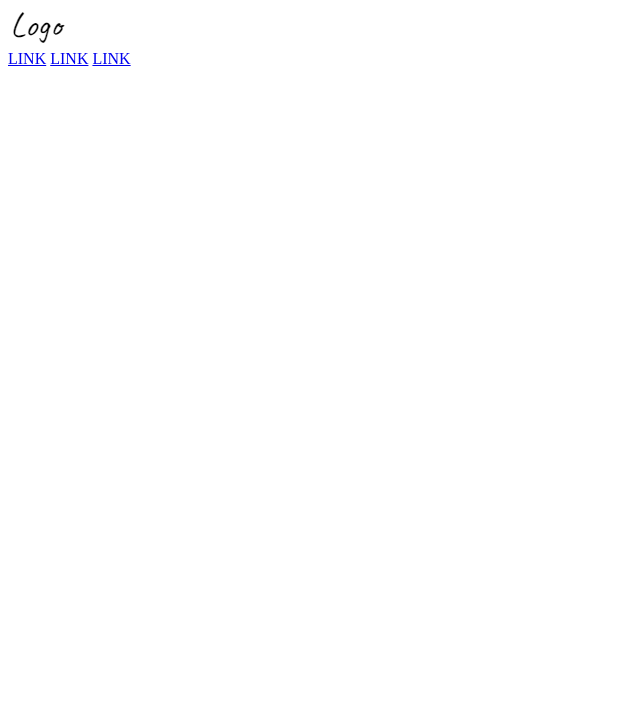
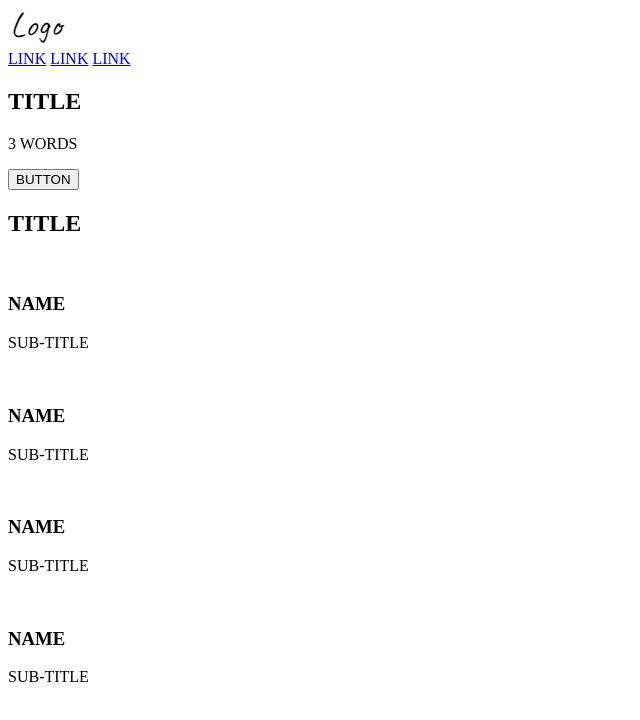
Before and after one commit to 21Kgold/holbertonschool-web-development, a plain HTML site: page html_advanced/index.html in a window 1280 px wide. Shown: the whole page, without its empty margins (0-640 px from the left). Drawn offline with Linux system fonts and the light colour scheme.

Commit message:
Banner Update

```diff
--- a/html_advanced/index.html
+++ b/html_advanced/index.html
@@ -13,5 +13,39 @@
             <a href="https://www.holbertonschool.com">LINK</a>
         </div>
     </header>
+    <main>
+        <section>
+            <div>
+                <h1>TITLE</h1>
+                <p>3 WORDS</p>
+                <button>BUTTON</button>
+            </div>
+            <div>
+                <h2>TITLE</h2>
+                <div>
+                    <div>
+                        <img />
+                        <h3>NAME</h3>
+                        <p>SUB-TITLE</p>
+                    </div>
+                    <div>
+                        <img />
+                        <h3>NAME</h3>
+                        <p>SUB-TITLE</p>
+                    </div>
+                    <div>
+                        <img />
+                        <h3>NAME</h3>
+                        <p>SUB-TITLE</p>
+                    </div>
+                    <div>
+                        <img />
+                        <h3>NAME</h3>
+                        <p>SUB-TITLE</p>
+                    </div>
+                </div>
+            </div>
+        </section>
+    </main>
   </body>
 </html>
```
